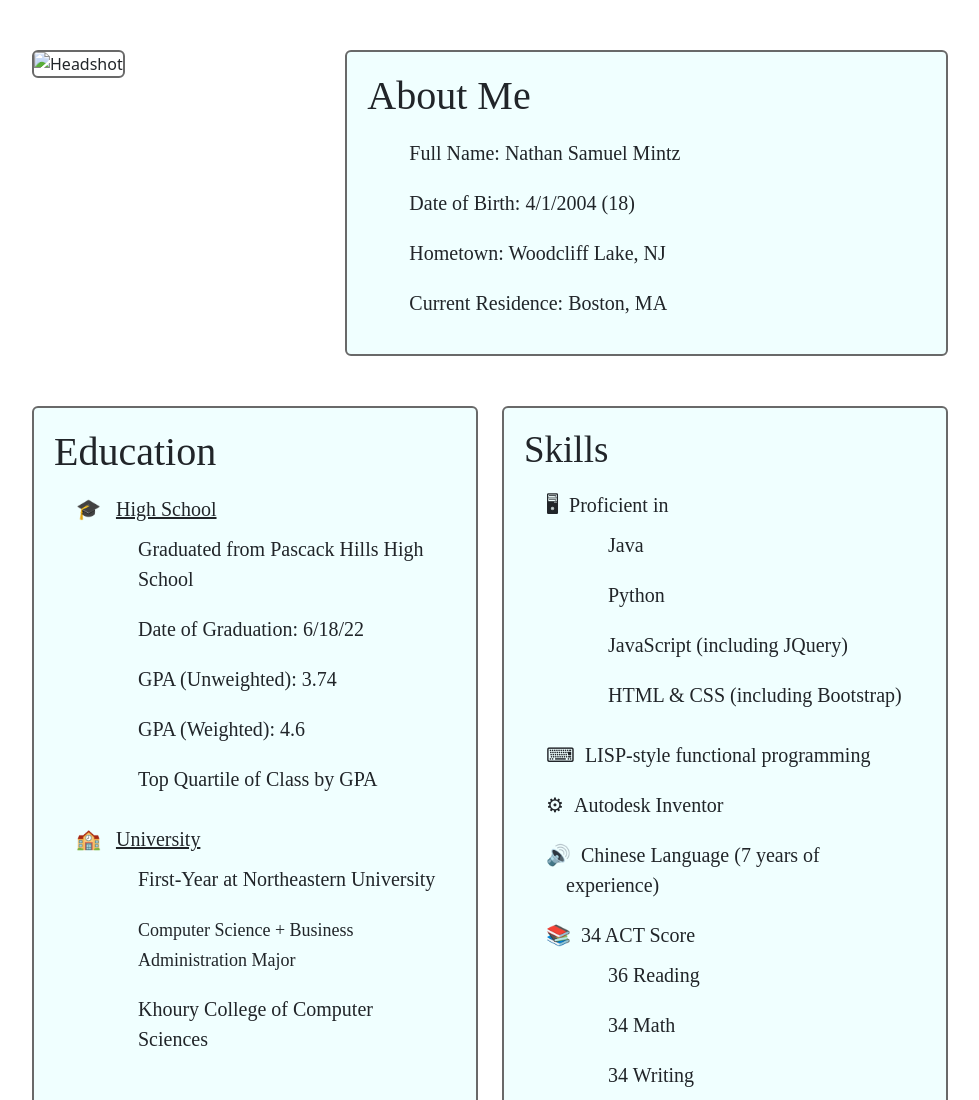
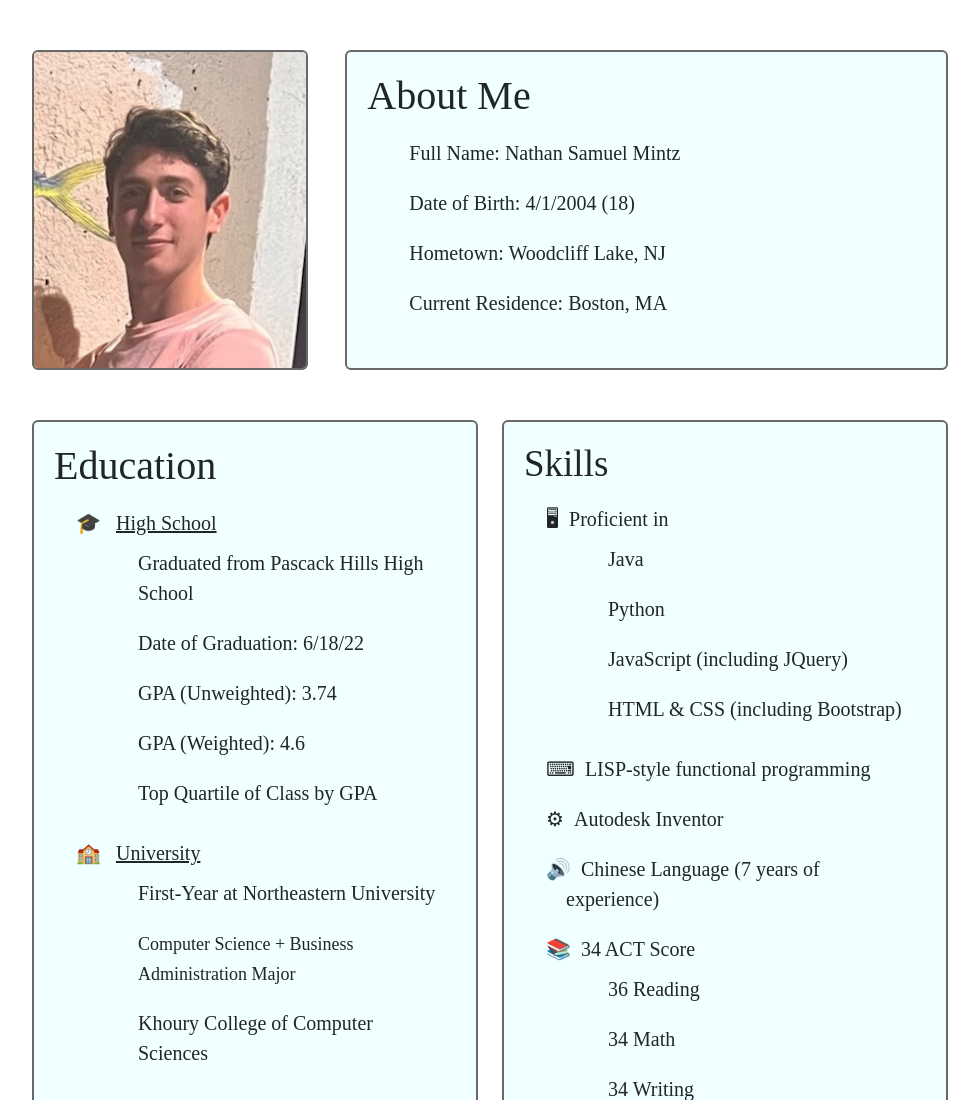
Before and after one commit to nmintz22/resume, a plain HTML site: page index.html in a window 1280 px wide. Shown: the top 1100 px of the page, without its empty margins (150-1129 px from the left). Drawn offline with nearby package versions, Linux system fonts and the light colour scheme.

Commit message:
Update index.html

```diff
--- a/index.html
+++ b/index.html
@@ -16,7 +16,7 @@
         <div class="container">
             <div class="row first-row">
                 <div class="col-4">
-                    <img src="static/personal-photos/headshot1.jpeg" alt="Headshot" id="headshot" class="rounded">
+                    <img src="headshot1.jpeg" alt="Headshot" id="headshot" class="rounded">
                 </div>
                 <div class="col-8">
                     <div id="about-me" class="rounded info-box">
```
